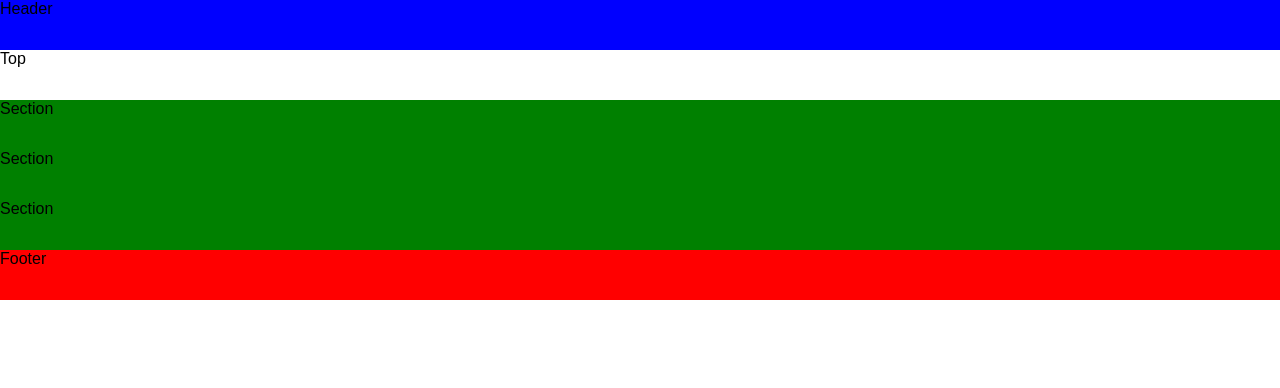
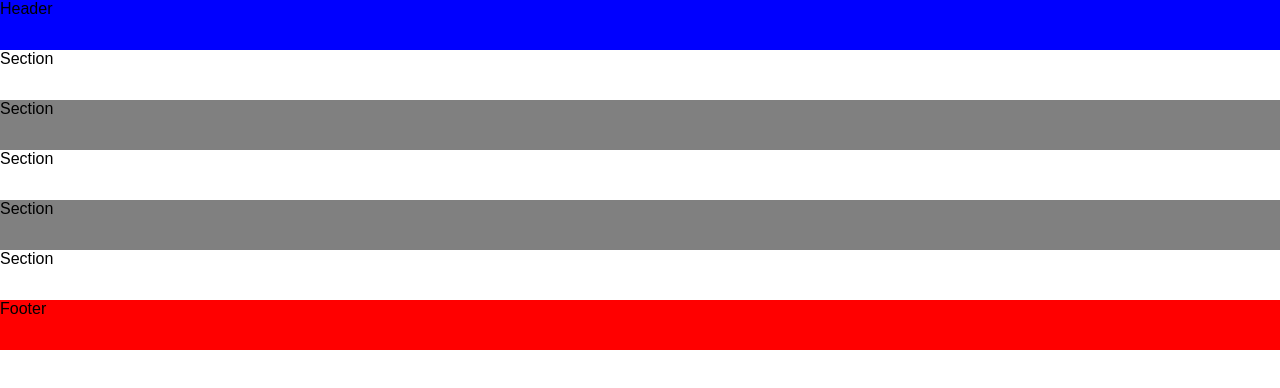
Before and after one commit to kurokoda/react-angled, a React (Create React App) app: page / in a window 1280 px wide. Shown: the top 388 px of the page. Built offline with nearby package versions, Linux system fonts and the light colour scheme.

Commit message:
Adds alternating sections

```diff
--- a/src/App.js
+++ b/src/App.js
@@ -2,17 +2,17 @@ import React, {Component} from 'react';
 import Footer from './component/Footer';
 import Header from './component/Header';
 import Section from './component/Section';
-import Top from './component/Top';
 
 class App extends Component {
   render() {
     return (
       <div>
         <Header/>
-        <Top/>
-        <Section/>
-        <Section/>
-        <Section final={true}/>
+        <Section orientation='top'/>
+        <Section orientation='left'/>
+        <Section orientation='right'/>
+        <Section orientation='left'/>
+        <Section orientation='bottom'/>
         <Footer/>
       </div>
     );
--- a/src/component/Section.js
+++ b/src/component/Section.js
@@ -14,7 +14,7 @@ class Section extends Component {
   // Type validation ------------------------------------------------------------------------------------------
 
   static propTypes = {
-    'final': PropTypes.bool,
+    'orientation': PropTypes.string.isRequired,
   };
 
   // React lifecycle ------------------------------------------------------------------------------------------
@@ -33,10 +33,11 @@ class Section extends Component {
   // Getters ------------------------------------------------------------------------------------------
 
   get classes() {
-    const styles = Section.getStyles();
+    const styles        = Section.getStyles();
+    const {orientation} = this.props;
 
     return {
-      container: css(styles.container),
+      container: css([styles.container, styles[orientation]]),
     };
   }
 
@@ -45,8 +46,13 @@ class Section extends Component {
   static getStyles = () => {
     return StyleSheet.create({
       container: {
-        backgroundColor: 'green',
         height         : '50px',
+      },
+      left: {
+        backgroundColor: 'white',
+      },
+      left: {
+        backgroundColor: 'grey',
       },
     });
   }
--- a/src/component/Top.js
+++ /dev/null
@@ -1,57 +0,0 @@
-// Imports ------------------------------------------------------------------------------------------
-
-import {
-  css,
-  StyleSheet
-} from 'aphrodite/no-important';
-import PropTypes from 'prop-types';
-import React, {Component} from 'react';
-
-// Class declaration ------------------------------------------------------------------------------------------
-
-class Top extends Component {
-
-  // Type validation ------------------------------------------------------------------------------------------
-
-  static propTypes = {
-    'foo': PropTypes.string,
-  };
-
-  // React lifecycle ------------------------------------------------------------------------------------------
-
-  render() {
-
-    const {classes} = this;
-
-    return (
-      <div className={classes.container}>
-        Top
-      </div>
-    );
-  }
-
-  // Getters ------------------------------------------------------------------------------------------
-
-  get classes() {
-    const styles = Top.getStyles();
-
-    return {
-      container: css(styles.container),
-    };
-  }
-
-  // Static ------------------------------------------------------------------------------------------
-
-  static getStyles = () => {
-    return StyleSheet.create({
-      container: {
-        backgroundColor: 'ryellowed',
-        height         : '50px',
-      },
-    });
-  }
-}
-
-// Exports ------------------------------------------------------------------------------------------
-
-export default Top;
```
